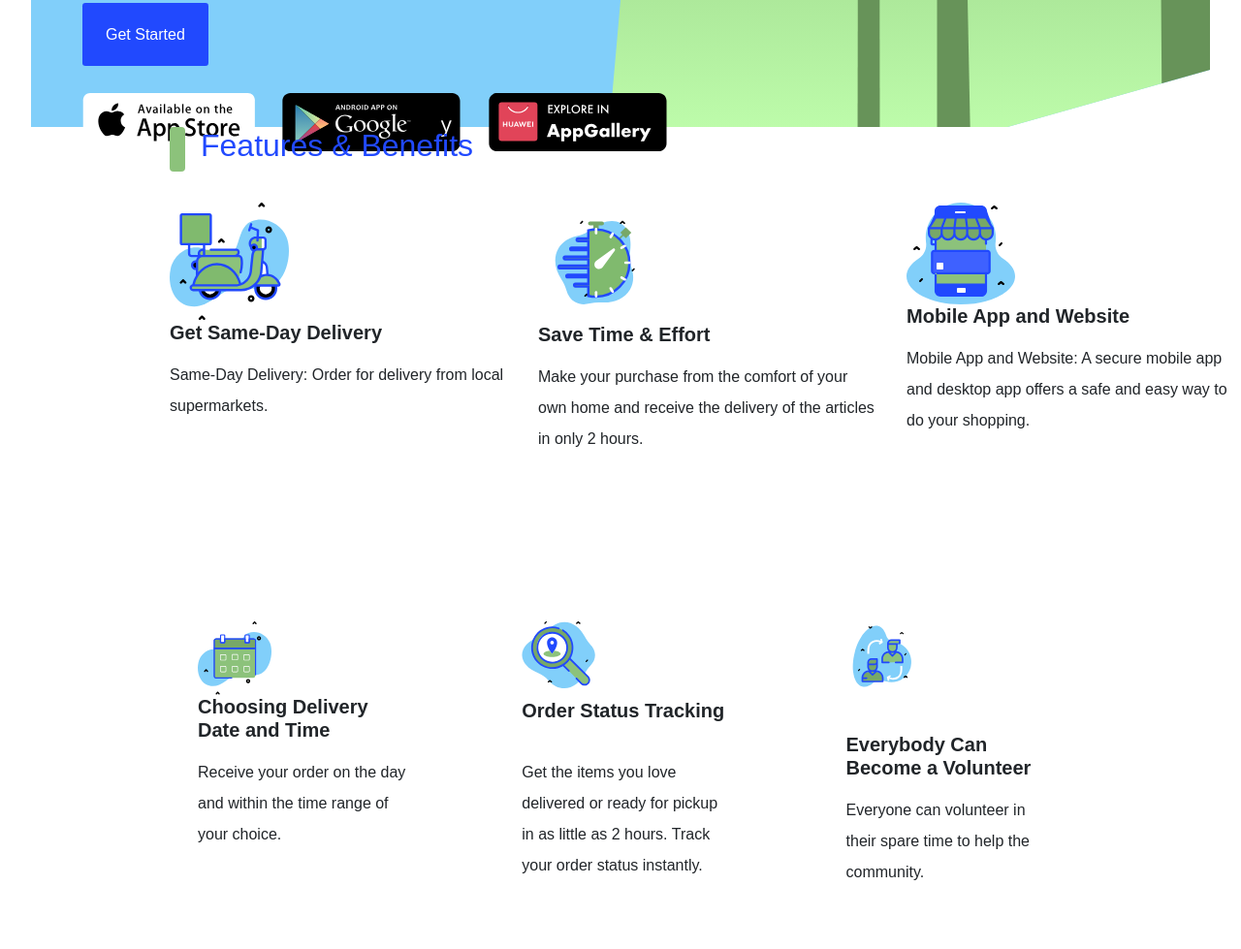
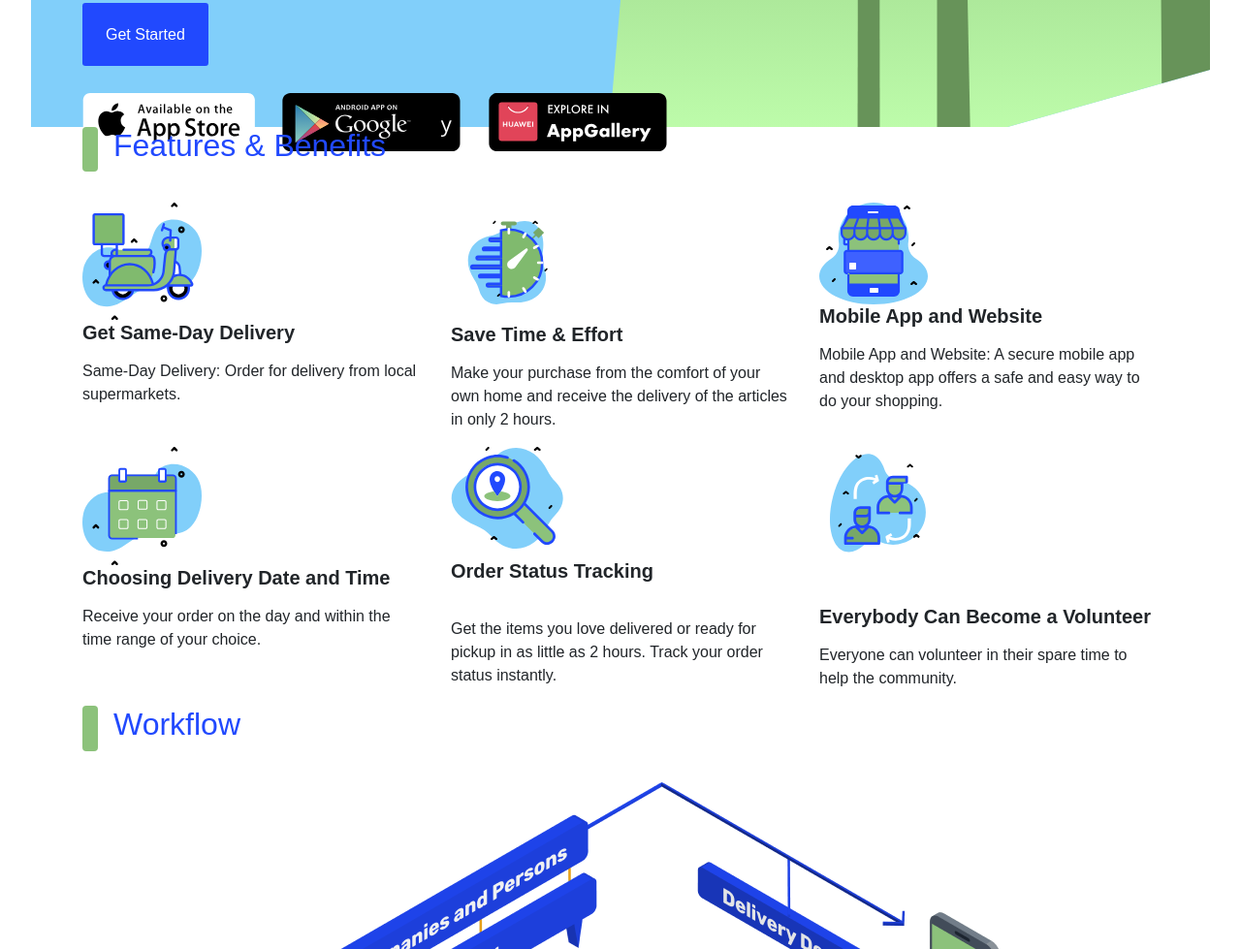
Before and after one commit to HacerSalman/Bootstrap, a plain HTML site: page index.html in a window 1280 px wide. Shown: the part 768-1747 px from the top of the page at 97% size. Drawn offline with nearby package versions, Linux system fonts and the light colour scheme.

Commit message:
Update features and workflow design

```diff
--- a/index.html
+++ b/index.html
@@ -1,12 +1,9 @@
 <!DOCTYPE html>
 <html>
+
 <head>
-    <link
-      rel="stylesheet"
-      href="https://cdn.jsdelivr.net/npm/bootstrap@4.3.1/dist/css/bootstrap.min.css"
-      integrity="sha384-ggOyR0iXCbMQv3Xipma34MD+dH/1fQ784/j6cY/iJTQUOhcWr7x9JvoRxT2MZw1T"
-      crossorigin="anonymous"
-    />
+  <link rel="stylesheet" href="https://cdn.jsdelivr.net/npm/bootstrap@4.3.1/dist/css/bootstrap.min.css"
+    integrity="sha384-ggOyR0iXCbMQv3Xipma34MD+dH/1fQ784/j6cY/iJTQUOhcWr7x9JvoRxT2MZw1T" crossorigin="anonymous" />
 
   <link rel="stylesheet" href="style.css" />
 
@@ -46,7 +43,7 @@
         </li>
         <li>
           <button class="login-btn">
-              <img src="images/login-icon.svg"  alt ="login"/>
+            <img src="images/login-icon.svg" alt="login" />
             Login
           </button>
         </li>
@@ -64,7 +61,7 @@
       </div>
       <div class="row">
         <div class="col">
-            <h1 class = "everybody-volunteer-title">EVERYBODY CAN BE A VOLUNTEER HERO</h1>
+          <h1 class="everybody-volunteer-title">EVERYBODY CAN BE A VOLUNTEER HERO</h1>
         </div>
       </div>
       <div class="row d-xs-none d-sm-none d-lg-block">
@@ -83,9 +80,9 @@
       </div>
       <div class="row">
         <div class="col">
-            <a href="#" class="apple-store mr-4"><img src="images/app-store.svg" alt = "app store"></a>
-            <a href="#" class="play-store mr-4"><img src="images/play-store.svg" alt ="play store"></a>
-            <a href="#" class="app-gallery mr-4"><img src="images/appgallery.svg" alt ="app gallery"></a>
+          <a href="#" class="apple-store mr-4"><img src="images/app-store.svg" alt="app store"></a>
+          <a href="#" class="play-store mr-4"><img src="images/play-store.svg" alt="play store"></a>
+          <a href="#" class="app-gallery mr-4"><img src="images/appgallery.svg" alt="app gallery"></a>
         </div>
       </div>
     </div>
@@ -93,7 +90,7 @@
 
   <!-- Features menu -->
   <section class="features-menu">
-      <div class="container features-container">
+    <div class="container">
       <div class="row">
         <div class="col">
           <div class="green-rectangle-title">
@@ -102,7 +99,11 @@
           </div>
         </div>
       </div>
+    </div>
+  </section>
 
+  <section class="features-menu">
+    <div class="container">
       <div class="row">
         <div class="col-sm">
           <div class="features-row">
@@ -114,7 +115,6 @@
             </p>
           </div>
         </div>
-
         <div class="col-sm">
           <div class="features-row">
             <img src="images/savetime.svg" />
@@ -139,11 +139,13 @@
         </div>
       </div>
     </div>
+  </section>
 
-      <div class="features-second-container">
+  <section class="features-menu">
+    <div class="container">
       <div class="row">
         <div class="col-sm">
-            <div class="features-second-row">
+          <div class="features-row">
             <img src="images/calendar.svg" />
             <h5>Choosing Delivery Date and Time</h5>
             <div class="blue-line"></div>
@@ -154,7 +156,7 @@
           </div>
         </div>
         <div class="col-sm">
-            <div class="features-second-row">
+          <div class="features-row">
             <img src="images/orderstatus.svg" />
             <h5 class="order-status-title">Order Status Tracking</h5>
             <div class="blue-line"></div>
@@ -165,7 +167,7 @@
           </div>
         </div>
         <div class="col-sm">
-            <div class="features-second-row">
+          <div class="features-row">
             <img src="images/volunteer.svg" />
             <h5 style="margin-top: 36px">Everybody Can Become a Volunteer</h5>
             <div class="blue-line"></div>
@@ -178,9 +180,9 @@
     </div>
   </section>
 
+
   <!-- Workflow-->
-
-       <section class="workflow-class">
+  <section>
     <div class="container">
       <div class="row">
         <div class="col">
@@ -221,4 +223,5 @@
   </section>
 
 </body>
+
 </html>
--- a/style.css
+++ b/style.css
@@ -20,7 +20,6 @@ nav {
   font-size: 20px;
   line-height: 2.125rem;
 }
-
 
 /* Header */
 .header {
@@ -48,7 +47,6 @@ nav {
   font-size: x-large;
   margin-top: 0.2rem;
 }
-
 
 /* Main picture */
 .main-pic-class {
@@ -92,7 +90,7 @@ nav {
   padding: 1.5rem;
 }
 
-.main-pic-class > a:hover{
+.main-pic-class > a:hover {
   text-decoration: none;
   color: var(--main-white);
 }
@@ -116,24 +114,23 @@ nav {
 /*Features Menu*/
 .menu-background {
   background-color: var(--light-grey);
-  margin-top:225px;
+  margin-top: 225px;
   border-radius: 10px;
   width: 100%;
   height: 100%;
 }
 
-
-.blue-line{
-  margin-top:1rem;
-  border-top:0.3rem var(--dark-blue);
+.blue-line {
+  margin-top: 1rem;
+  border-top: 0.3rem var(--dark-blue);
   width: 20%;
 }
 
 .green-rectangle {
   border-radius: 0.25rem;
   max-height: 3rem;
-  margin-right:1rem;
-  border:0.56rem var(--main-green) solid;
+  margin-right: 1rem;
+  border: 0.56rem var(--main-green) solid;
 }
 
 .green-rectangle-title {
@@ -141,27 +138,17 @@ nav {
   padding-bottom: 2rem;
   justify-content: flex-start;
   color: var(--dark-blue);
+  font-weight: 900;
 }
 
-.workflow-image{
+.workflow-image {
   background-repeat: no-repeat;
   background-position: center;
 }
 
-.left-blue-border{
+.left-blue-border {
   border-left: 0.5rem var(--dark-blue) solid;
   max-height: 4rem;
-
-}
-
-.features-container {
-  border: var(--main-white);
-  margin-bottom: 6rem;
-  line-height: 2rem;
-  border-radius: 0.8rem;
-  background-color: var(--main-white);
-  padding-bottom:3.75rem;
-  margin-left:8rem;
 }
 
 .features-title > img {
@@ -180,32 +167,6 @@ nav {
   font-weight: 800;
 }
 
-
-.features-second-container {
-  border: var(--main-white);
-  margin-bottom: 6rem;
-  max-width: 80%;
-  line-height: 2rem;
-  border-radius: 0.8rem;
-  margin-left: 8rem;
-  background-color: var(--white);
-}
-
-.features-second-row {
-  padding-left: 2.75rem;
-  padding-right: 2.75rem;
-  padding-bottom: 2.75rem;
-  max-width: 100%;
-}
-
-.features-second-row > img {
-  max-width: 35%;
-}
-
-.features-second-row > h5 {
-  font-weight: 800;
-}
-
 .order-status-title {
   padding-bottom: 1.25rem;
   padding-top: 0.7rem;
@@ -215,14 +176,13 @@ nav {
   color: var(--main-green);
 }
 
-.border-left-green{
+.border-left-green {
   border-left: 6px #53b453 solid;
 }
 
 /*Media Queries*/
 
 @media screen and (max-width: 1024px) and (min-width: 641px) {
-
   .everybody-volunteer-title {
     max-width: 50%;
     font-weight: 500;
@@ -236,9 +196,7 @@ nav {
   }
 }
 
-
 @media screen and (max-width: 640px) {
-
   .everybody-volunteer-title {
     max-width: 40%;
     font-weight: 400;
```
Lines whose indentation alone changed are shown as unchanged.
